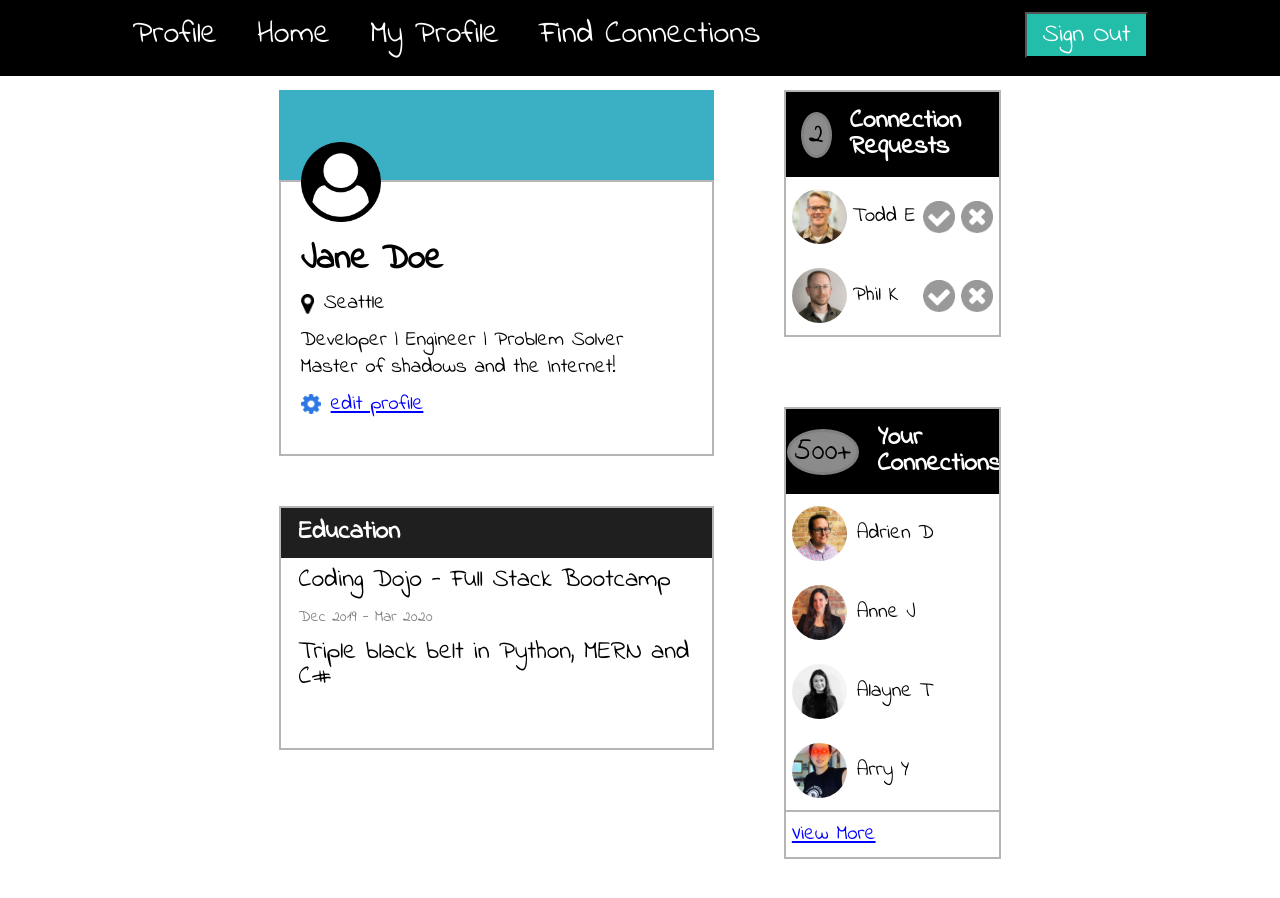
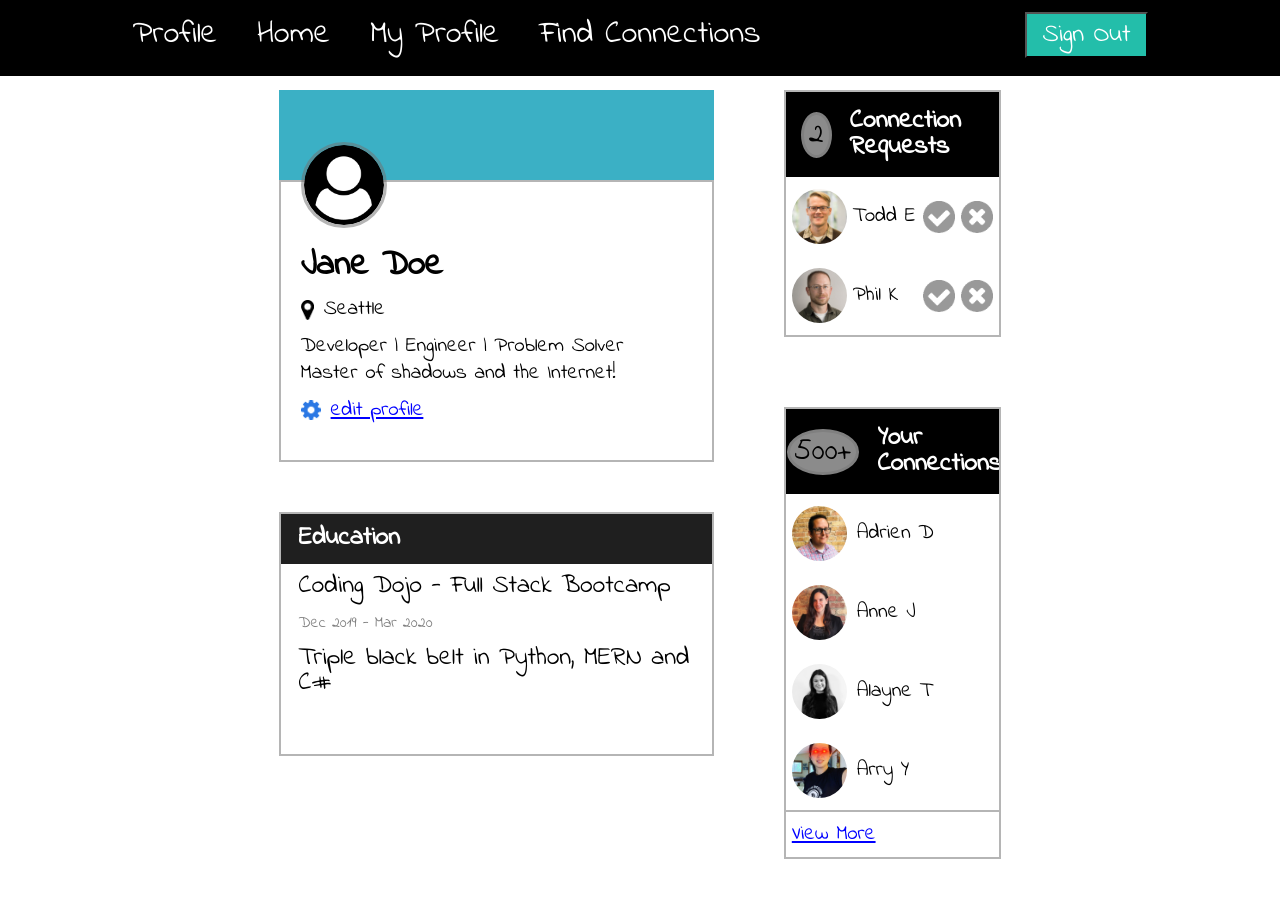
Before and after one commit to DiegoVargasM/dojo_profile_page, a plain HTML site: page index.html in a window 1280 px wide. Drawn offline with Linux system fonts and the light colour scheme.

Commit message:
Add main pic border

```diff
--- a/styles.css
+++ b/styles.css
@@ -90,6 +90,12 @@
     left: 28px;
     margin-top: -40px;
 }
+
+.jane-pic img {
+    border: 3px solid rgba(114, 114, 114, 0.521);
+    border-radius: 50%;
+}
+
 .contact-info {
     display: flex;
     flex-direction: column;
```
